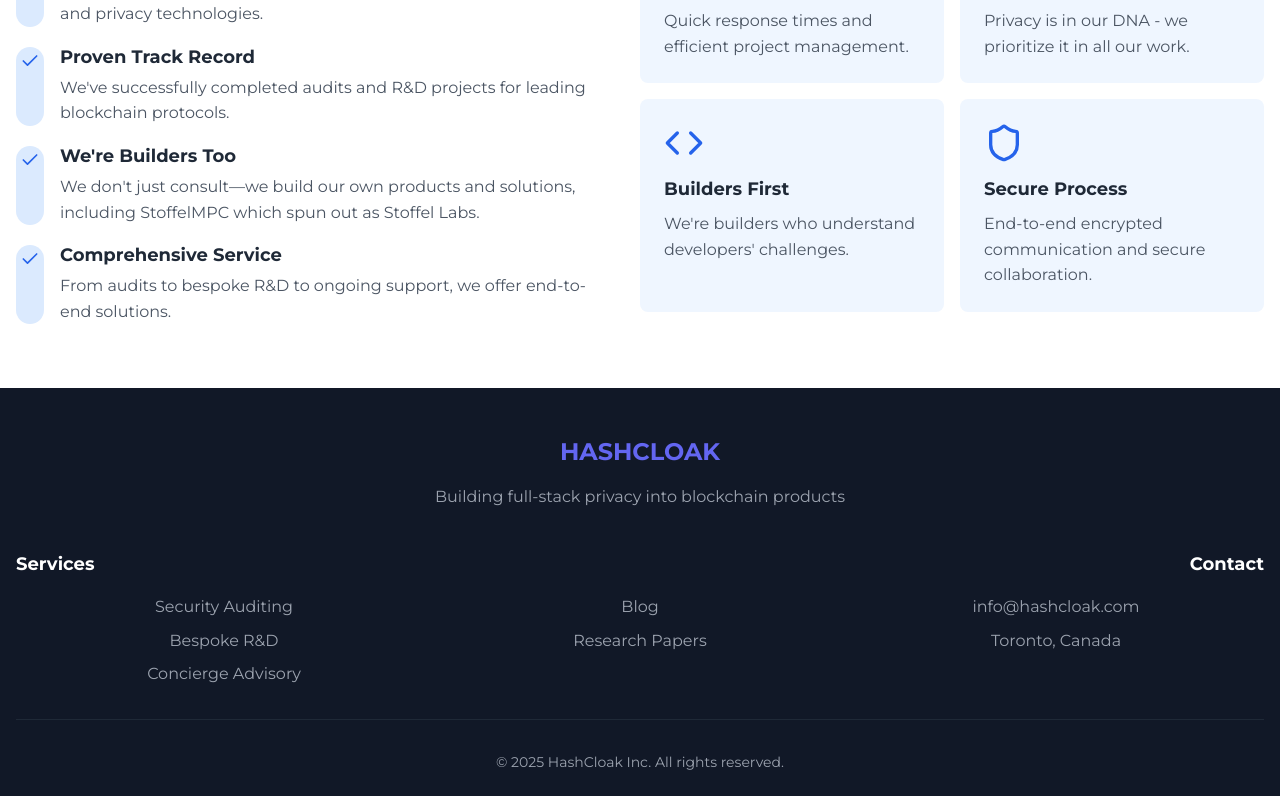
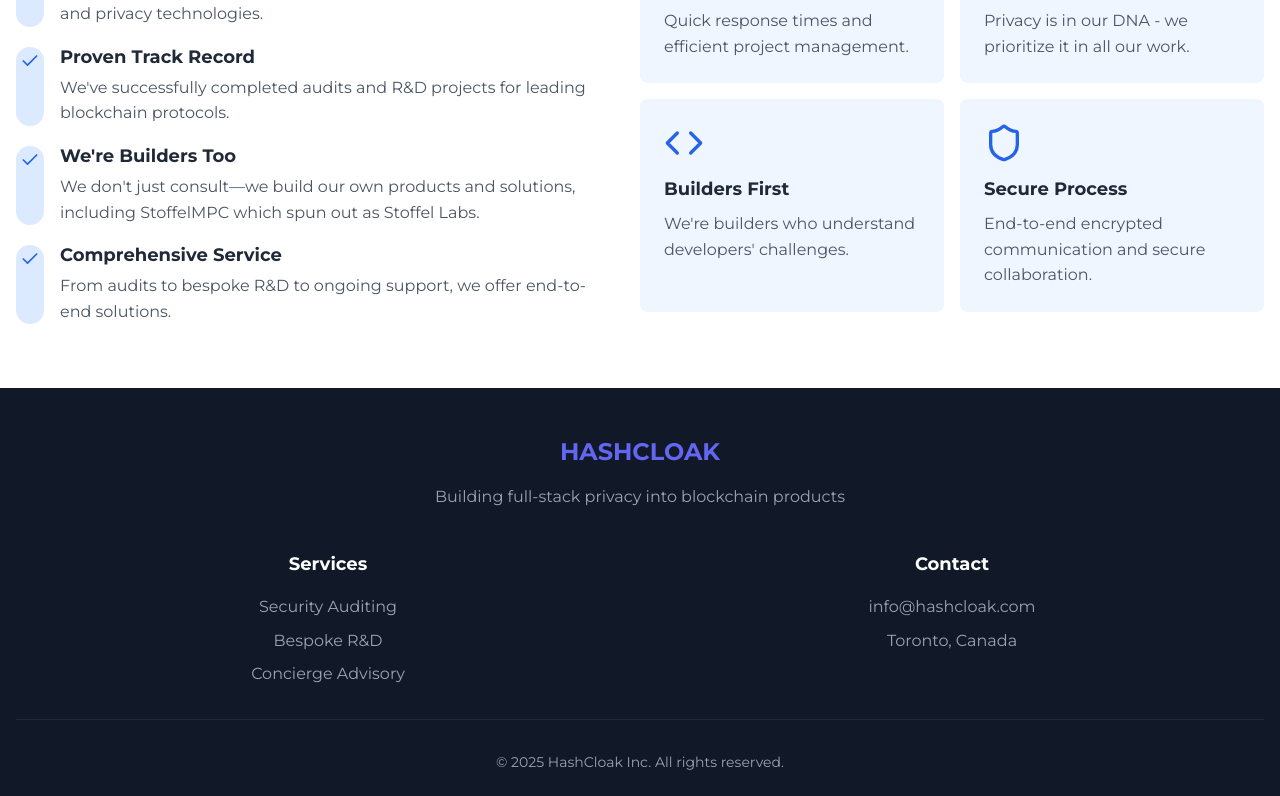
Before and after one commit to hashcloak/hashcloak.github.io, a React (Create React App) app: page / in a window 1280 px wide. Shown: the part 3626-4422 px from the top of the page. Built offline with nearby package versions, Linux system fonts and the light colour scheme.

Commit message:
Fixed href in modules and homepage

```diff
--- a/src/Components/Modules/Footer.tsx
+++ b/src/Components/Modules/Footer.tsx
@@ -14,12 +14,8 @@
 
         {/* Row: Section titles side by side */}
         <div className="flex justify-between mb-4">
-          <a href="#services">
-          <h3 className="font-bold text-lg flex-1 text-center">Services</h3>
-          </a>
-          <a href="https://calendly.com/d/cmkh-vss-vmm/hashcloak-intro-call">
-          <h3 className="font-bold text-lg flex-1 text-center">Contact</h3>
-          </a>
+          <h3 className="font-bold text-lg flex-1 text-center"><a href="#services">Services</a></h3>
+          <h3 className="font-bold text-lg flex-1 text-center"><a href="https://calendly.com/d/cmkh-vss-vmm/hashcloak-intro-call">Contact</a></h3>
         </div>
 
         {/* Columns: Section content underneath titles */}
@@ -31,11 +27,14 @@
             <div><a href="https://calendly.com/d/cmkh-vss-vmm/hashcloak-intro-call" className="text-gray-400 hover:text-white">Concierge Advisory</a></div>
           </div>
 
+
           {/* Resources content column */}
+          {/*
           <div className="flex-1 text-center">
-            <div className="mb-2"><a className="text-gray-400 hover:text-white">Blog</a></div>
-            <div><a className="text-gray-400 hover:text-white">Research Papers</a></div>
+            <div className="mb-2"><a href="#" className="text-gray-400 hover:text-white">Blog</a></div>
+            <div><a href="#" className="text-gray-400 hover:text-white">Research Papers</a></div>
           </div>
+          */}
 
           {/* Contact content column */}
           <div className="flex-1 text-center">
--- a/src/Components/Modules/Navbar.tsx
+++ b/src/Components/Modules/Navbar.tsx
@@ -19,7 +19,7 @@
       </div>
       <nav className="p-4">
         <ul className="space-y-4">
-          <li><a className="block py-2 text-lg font-medium hover:text-indigo-600" onClick={() => setMobileMenuOpen(false)}>Home</a></li>
+          <li><a href="#home" className="block py-2 text-lg font-medium hover:text-indigo-600" onClick={() => setMobileMenuOpen(false)}>Home</a></li>
           <li><a href="#services" className="block py-2 text-lg font-medium hover:text-indigo-600" onClick={() => setMobileMenuOpen(false)}>Services</a></li>
           <li><a href="#projects" className="block py-2 text-lg font-medium hover:text-indigo-600" onClick={() => setMobileMenuOpen(false)}>Work</a></li>
           <li><a href="#testimonials" className="block py-2 text-lg font-medium hover:text-indigo-600" onClick={() => setMobileMenuOpen(false)}>Testimonials</a></li>
@@ -42,7 +42,7 @@
           </div>
           <nav className="hidden md:block">
             <ul className="flex space-x-8">
-              <li><a className="text-sm font-medium hover:text-indigo-600">Home</a></li>
+              <li><a href="home" className="text-sm font-medium hover:text-indigo-600">Home</a></li>
               <li><a href="#services" className="text-sm font-medium hover:text-indigo-600">Services</a></li>
               <li><a href="#projects" className="text-sm font-medium hover:text-indigo-600">Work</a></li>
               <li><a href="#testimonials" className="text-sm font-medium hover:text-indigo-600">Testimonials</a></li>
--- a/src/Components/Pages/HomePage.tsx
+++ b/src/Components/Pages/HomePage.tsx
@@ -87,14 +87,12 @@
     };
   }, []);
 
-  const renderMobileMenu = () => null; // Removed - handled by Navbar component
-
   return (
     <div className="font-sans">
       <Navbar />
 
       {/* Hero Section */}
-      <section className="pt-24 pb-16 md:pt-32 md:pb-24 bg-gradient-to-br from-blue-50 to-indigo-50">
+      <section id="#home" className="pt-24 pb-16 md:pt-32 md:pb-24 bg-gradient-to-br from-blue-50 to-indigo-50">
         <div className="max-w-7xl mx-auto px-4 md:px-8">
           <div className="md:flex items-center">
             <div className="md:w-1/2 mb-8 md:mb-0">
```
